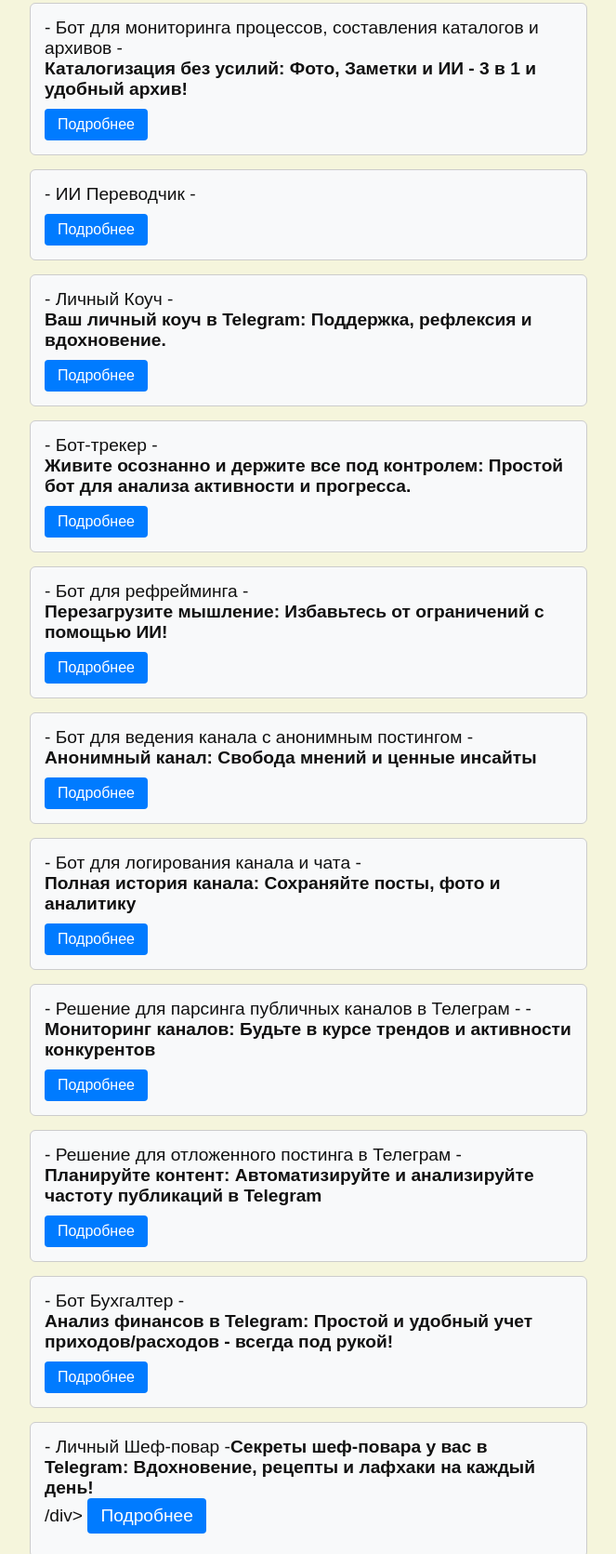
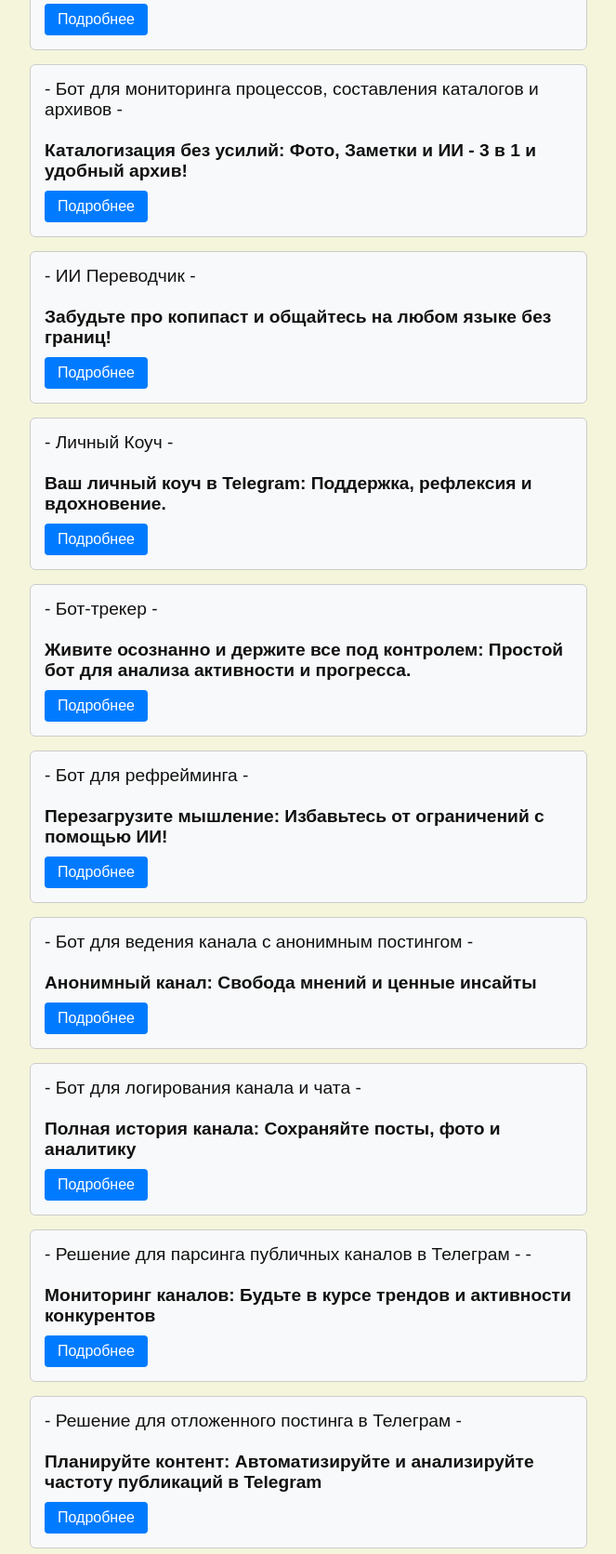
Before and after one commit to BizInter/Telegram-products-collection, a plain HTML site: page index.html in a window 1280 px wide. Shown: the part 759-2430 px from the top of the page at 93% size, without its empty margins (308-971 px from the left). Drawn offline with Linux system fonts and the light colour scheme.

Commit message:
index.html

```diff
--- a/index.html
+++ b/index.html
@@ -54,12 +54,12 @@
 </head>
 <body>
 
-  <h1>Ваш Фокус - Стратегия и Развитие.<br><br>Умные таблицы, боты и AI-агенты, работают на вас и н а ваши цели!<br><br></h1>
+  <h1>Ваш Фокус - Стратегия и Развитие.<br><br>Умные таблицы, боты и AI-агенты, работают на вас и на ваши высокие цели!<br></h1>
 
   <h3><i>Выберите свой вариант и получите личное предложение, пока действует акция:</i><br></h3>
 
    <div class="product" id="product1">
-    <div class="product-title">- Умная таблица для генерации контента -<br><strong>Контент-план на автопилоте: ИИ-помощник для Telegram и других соцсетей</strong></div>
+    <div class="product-title">- Умная таблица для генерации контента -<br><br><strong>Контент-план на автопилоте: ИИ-помощник для Telegram и других соцсетей</strong></div>
     <button class="toggle-details-btn">Подробнее</button>
     <div class="details">
       <p><br><strong>Как работает:</strong> <br><br>Интеграция с ИИ. Готовые промпты и роли. Все, что нужно для создания контента для телеграм канала.</p>
@@ -70,7 +70,7 @@
   </div>
 
   <div class="product" id="product2">
-    <div class="product-title">- Бот для опросов -<br><strong>Опросы, которые работают: Собирайте данные и вовлекайте аудиторию</strong></div>
+    <div class="product-title">- Бот для опросов -<br><br><strong>Опросы, которые работают: Собирайте данные и вовлекайте аудиторию</strong></div>
     <button class="toggle-details-btn">Подробнее</button>
     <div class="details">
       <p><br><strong>Как работает:</strong><br><br>Это супер-удобное решение, которое поможет вам в проведении опросов, анкетирования и кастдевов.<br><br>В дополнение к боту вы получаете удобный рабочий кабинет для администратора (реализован в формате Google таблицы), где можно вести учет и аналитику ответов, моментально менять описание задачи, содержание и список вопросов, а также управлять отправкой благодарности респондентам за участие в опросе - добавлять промокоды, ссылки на закрытые каналы, гайды и т.д. <br><br>Прекрасная альтернатива для недавно законодально запрещенных в РФ Google форм: <br>1) Вопросы в боте легче настроить, <br>2) Телеграм у респондента всегда под рукой и он может вернуться к опросу в любой момент и удобно пройти его с мобильного устройства. <br>3) Опрос может быть анонимным - пользователеь не обязан указывать свой e-mail или телефон (если вы их не попросите), это создает дополнительную атмосферу доверия и повышает честность и полноту ответов. Все ответы автоматически сохраняются в единой базе данных, доступной для анализа.<br><br>Согласие с Политикой обработки пд и текст самой политики можно "вшить" в сообщения бота, соблюдая тем самым все необходимые требования к его работе.</p>
@@ -81,7 +81,7 @@
   </div>
 
   <div class="product" id="product3">
-    <div class="product-title">- Яндекс-форма и Телеграм Бот с интеграцией -<br><strong>Данные под контролем: Безопасный сбор и анализ информации</strong></div>
+    <div class="product-title">- Яндекс-форма и Телеграм Бот с интеграцией -<br><br><strong>Данные под контролем: Безопасный сбор и анализ информации</strong></div>
     <button class="toggle-details-btn">Подробнее</button>
     <div class="details">
       <p><br><strong>Как работает:</strong> <br><br>Это комбинированное решение, которое поможет охватить более широкий круг респондентов и соблюсти все требования законодательства об обработке персональных данных.<br><br>Данные собираются и обрабатываются на локальных росссийских серверах. Возможна также их сквозная передача в Google таблицы для дополнительного анализа - в обезличенной форме.<br><br>Прекрасная альтернатива для недавно запрещенных в РФ Google форм: <br>Собирайте данные надежно и безопасно, соблюдая все требования законодательства.  Анализируйте их с помощью всех доступных вам инстументов. Все ответы автоматически сохраняются в единой базе данных, доступной для автоматической обрабоки и анализа.</p>
@@ -92,7 +92,7 @@
   </div>
 
   <div class="product" id="product4">
-    <div class="product-title">- Бот для мониторинга процессов, составления каталогов и архивов -<br><strong>Каталогизация без усилий: Фото, Заметки и ИИ - 3 в 1 и удобный архив!</strong></div>
+    <div class="product-title">- Бот для мониторинга процессов, составления каталогов и архивов -<br><br><strong>Каталогизация без усилий: Фото, Заметки и ИИ - 3 в 1 и удобный архив!</strong></div>
     <button class="toggle-details-btn">Подробнее</button>
     <div class="details">
       <p><strong><br>Как работает:</strong><br><br>Идеальное решение для вашего бизнеса или для частного использования.<br><br>Вы набрасываете в бот картинки, фото, скриншоты и комментарии к ним. Бот сохраняет их в таблицу, а также при необходимости - распознает текст на изображении (включая рукописный) и переводит его на русский или английский языки. При желании - можно подключить и другие языки и функции.<br><br>К одному фото/скриншоту можно добавить до 8-9 комментариев по разным темам. Все данные попадают в таблицу, где можно менять заголовки, вести учет, анализ и дополнительные комментарии. <br><br>Таким образом можно вести учет и инвентаризацию  - от разбора фото-каталога, гардероба и летних-зимних вещей до серьезного учета товаров, продуктов, покупок и счетов. Можно на лету создавать свои каталоги, вести фото-дневник любых бизнес-процессов или детских поделок, осовободить телефон от лишней информации, создавать фото-отчеты с временными метками и так далее.</p>
@@ -103,10 +103,10 @@
   </div>
 
   <div class="product" id="product5">
-    <div class="product-title">- ИИ Переводчик -<br></div>
+    <div class="product-title">- ИИ Переводчик -<br><br><strong>Забудьте про копипаст и общайтесь на любом языке без границ!</strong></div>
     <button class="toggle-details-btn">Подробнее</button>
     <div class="details">
-      <p><strong>Общайтесь на любом языке без границ</strong> <br><br><strong> Как работает:</strong> <br><br>Отправляете боту текст или картинку, он моментально возвращает перевод на русский или любой выбранный вами язык.<br><br>Два языка можно установить в избранные и бот будет переводить сообщения без использования дополнительных команд, автоматически определяя язык ввода.<br><br>Не нужно тратить время на переход в приложение или на страницу переводчика Google Translate, выбор языков, копипаст - просто перешлите переведенное сообщение своим контактам, либо добавьте бота в группу.<br>Облегчает общение с иностранными партнерами.<br>Ускоряет перевод технических документов в 4 раза! <br><br>ИИ позволяет получить более качественный, естественный и профессиональный перевод, а также ценные комментарии по неоднозначным и неявным нюсансам, которые доступны только носителям языка (важно для редких языков, где Google Translate не справляется с корректным переводом без понимания контекста).</p>
+      <p><br><strong> Как работает:</strong> <br><br>Отправляете боту текст или картинку, он моментально возвращает перевод на русский или любой выбранный вами язык.<br><br>Два языка можно установить в избранные и бот будет переводить сообщения без использования дополнительных команд, автоматически определяя язык ввода.<br><br>Не нужно тратить время на переход в приложение или на страницу переводчика Google Translate, выбор языков, копипаст - просто перешлите переведенное сообщение своим контактам, либо добавьте бота в группу.<br>Облегчает общение с иностранными партнерами.<br>Ускоряет перевод технических документов в 4 раза! <br><br>ИИ позволяет получить более качественный, естественный и профессиональный перевод, а также ценные комментарии по неоднозначным и неявным нюсансам, которые доступны только носителям языка (важно для редких языков, где Google Translate не справляется с корректным переводом без понимания контекста).</p>
       <p><strong>Промокод:</strong>TranslatorBot</p>
       <button class="order-btn">Хочу! Получить предложение</button>
       <div class="order-status"></div>
@@ -114,7 +114,7 @@
   </div>
 
  <div class="product" id="product6">
-    <div class="product-title">- Личный Коуч -<br><strong>Ваш личный коуч в Telegram: Поддержка, рефлексия и вдохновение.</strong></div>
+    <div class="product-title">- Личный Коуч -<br><br><strong>Ваш личный коуч в Telegram: Поддержка, рефлексия и вдохновение.</strong></div>
     <button class="toggle-details-btn">Подробнее</button>
     <div class="details">
       <p><br><strong>Как работает:</strong> <br><br>Бережный собеседник.<br><br>Бот-коуч и поддерживающий психолог 2 в 1.<br><br>Ответы генерируются с помощью ИИ-агента, обученного помогать, поддерживать, валидировать и контейнировать эмоции собеседника и задавать наводящие вопросы для саморефлексии.<br><br>Бот также дает небольшие практики и лайфхаки для улушения самочувствия, повышения концентрации, саонаблюдения и ощущения полноты и радости жизни.</p>
@@ -125,7 +125,7 @@
   </div>
 
   <div class="product" id="product7">
-    <div class="product-title">- Бот-трекер -<br><strong>Живите осознанно и держите все под контролем: Простой бот для анализа активности и прогресса.</strong></div>
+    <div class="product-title">- Бот-трекер -<br><br><strong>Живите осознанно и держите все под контролем: Простой бот для анализа активности и прогресса.</strong></div>
     <button class="toggle-details-btn">Подробнее</button>
     <div class="details">
       <p><br><strong>Как работает:</strong> <br><br>Это самый простой бот. Но в этом его сила:<br><br>Ты просто пишешь ему в сообщениях то, чем ты сейчас занимаешься или что сделал(а) (Например: приступил(а) к работе, перерыв, ложусь спать, засыпаю, проснулась, съел(а) то, съел(а) это, настроение вверх, настроение вниз, NN-ая чашка кофе / стакан воды и т.д) и бот записывает это сообщение вместе с датой и временем их получения в таблицу на твоем Гугл-аккаунте.<br><br>Бот хвалит за проделаную работу. При подключении опции с ИИ - отмечает прогресс.<br><br>В итоге у тебя получается список активностей или отчет о проделанной работе с временными метками.<br><br>При желании уже в таблице ты можешь производить необходимые вычисления - время сна, количество выпитой жидкости, сьеденных калорий и т.д.</p>
@@ -136,7 +136,7 @@
   </div>
 
   <div class="product" id="product8">
-    <div class="product-title">- Бот для рефрейминга -<br><strong>Перезагрузите мышление: Избавьтесь от ограничений с помощью ИИ!</strong></div>
+    <div class="product-title">- Бот для рефрейминга -<br><br><strong>Перезагрузите мышление: Избавьтесь от ограничений с помощью ИИ!</strong></div>
     <button class="toggle-details-btn">Подробнее</button>
     <div class="details">
       <p><br><strong>Как работает: </strong> <br><br>Помогает определить и перефразировать ограничивающие установки и убеждения.<br><br>Очень эффективен при работе с самопозиционированием - при написании текстов для блогов и соцсетей, выстраивании отношений с партнерами (как в жизни так и в рабочей сфере), для работы с комплексами и прочими сдерживающими вас факторами.</p>
@@ -147,7 +147,7 @@
   </div>
 
     <div class="product" id="product9">
-    <div class="product-title">- Бот для ведения канала с анонимным постингом -<br><strong>Анонимный канал: Свобода мнений и ценные инсайты</strong></div>
+    <div class="product-title">- Бот для ведения канала с анонимным постингом -<br><br><strong>Анонимный канал: Свобода мнений и ценные инсайты</strong></div>
     <button class="toggle-details-btn">Подробнее</button>
     <div class="details">
       <p><br><strong>Как работает:</strong> <br><br>Пользователи отправляют сообщение боту. Он отправляет сообщение в канал от своего имени.<br><br>Удобно - для сбора мнений, инсайтов, мозгового штурма (возможность анонимной публикации помогает преодолеть стеснение и делает обсуждение более конфортным). При желании - можно запретить отправку в канал сообщенй, содержащих ссылки, телефоны, e-mail или определенные слова.</p>
@@ -158,7 +158,7 @@
   </div>
 
   <div class="product" id="product10">
-    <div class="product-title">- Бот для логирования канала и чата -<br><strong>Полная история канала: Сохраняйте посты, фото и аналитику</strong></div>
+    <div class="product-title">- Бот для логирования канала и чата -<br><br><strong>Полная история канала: Сохраняйте посты, фото и аналитику</strong></div>
     <button class="toggle-details-btn">Подробнее</button>
     <div class="details">
       <p><br><strong>Как работает:</strong> <br><br>Классический бот-администратор.<br><br>Записывает в Google таблицы все посты и сообщения из чата, а также отправленные в канал и в чат фото и прочие изображения.<br><br>Фиксирует дату отправки сообщения, имя автора, его аккаунт и т.д.</p>
@@ -169,7 +169,7 @@
   </div>
 
   <div class="product" id="product11">
-    <div class="product-title">- Решение для парсинга публичных каналов в Телеграм - -<br><strong>Мониторинг каналов: Будьте в курсе трендов и активности конкурентов</strong> <br></div>
+    <div class="product-title">- Решение для парсинга публичных каналов в Телеграм - -<br><br><strong>Мониторинг каналов: Будьте в курсе трендов и активности конкурентов</strong> <br></div>
     <button class="toggle-details-btn">Подробнее</button>
     <div class="details">
       <p><br><strong>Как работает:</strong> <br><br>Ежедневно (или чаще - по вашему желанию) проходит по списку выбранных каналов и записывает последнее сообщение в канале в сводную таблицу, с учетом количества реакций на пост.</p>
@@ -180,7 +180,7 @@
   </div>
 
    <div class="product" id="product12">
-    <div class="product-title">- Решение для отложенного постинга в Телеграм -<br><strong>Планируйте контент: Автоматизируйте и анализируйте частоту публикаций в Telegram</strong></div>
+    <div class="product-title">- Решение для отложенного постинга в Телеграм -<br><br><strong>Планируйте контент: Автоматизируйте и анализируйте частоту публикаций в Telegram</strong></div>
     <button class="toggle-details-btn">Подробнее</button>
     <div class="details">
       <p><br><strong>Как работает:</strong> <br><br>Вы записываете текст поста в Google календарь.<br><br>В день Х бот автоматически публикует его на вашем канале.<br><br>Вы видите список постов в календаре и получаете общую картину по истории публикаций.</p>
@@ -191,7 +191,7 @@
   </div>
 
    <div class="product" id="product13">
-    <div class="product-title">- Бот Бухгалтер -<br><strong>Анализ финансов в Telegram: Простой и удобный учет приходов/расходов - всегда под рукой!</strong> <br></div>
+    <div class="product-title">- Бот Бухгалтер -<br><br><strong>Анализ финансов в Telegram: Простой и удобный учет приходов/расходов - всегда под рукой!</strong> <br></div>
     <button class="toggle-details-btn">Подробнее</button>
     <div class="details">
       <p><br><strong>Как работает:</strong> <br><br>Очень простой бот - записаная книжка для учета доходов и расходов.<br><br>Вы забрасываете в бот сумму и "хоп!" она уже в таблице!<br><br>Баланс и итоги за месяц (или другой период) можно поверить моментально - нажав одну кнопку<br><br>К записям можно добавлять комментарии (источники и категории доходов/расходов или к какому счету или валюте относится запись).<br>Каждой записи присваивается временная метка. Учет можно вести буквально на ходу (и даже на бегу).<br><br>Фотографируйте и распознавайте чеки<br><br>Не нужно держать суммы приходов, текущих оплат, скидок и кешбека в уме весь день - сосредоточьтесь на более важных делах, а для анализа записей выберите более удобное время!</p>
@@ -202,7 +202,7 @@
   </div>
 
    <div class="product" id="product14">
-    <div class="product-title">- Личный Шеф-повар -<strong>Секреты шеф-повара у вас в Telegram: Вдохновение, рецепты и лафхаки на каждый день!</strong><br>/div>
+    <div class="product-title">- Личный Шеф-повар -<br><strong>Секреты шеф-повара у вас в Telegram: Вдохновение, рецепты и лафхаки на каждый день!</strong><br></div>
     <button class="toggle-details-btn">Подробнее</button>
     <div class="details">
       <p><br><strong>Как работает:</strong> <br><br>Задайте боту любой вопрос о домашней или высокой кухне. Он не только ответит по делу, но и даст дополнительный ценный совет.<br><br>Модель обучалась у лучших нутрициологов и поваров мастеров высокой кухни со звездой Michelin!</p>
```
